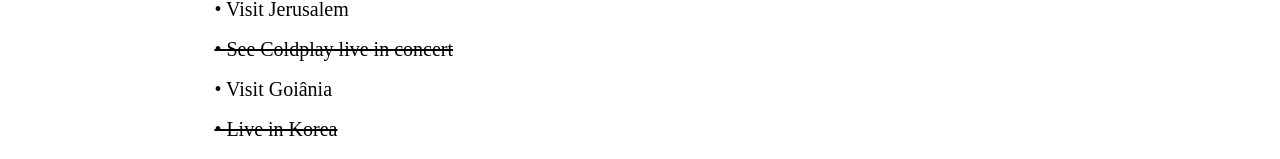
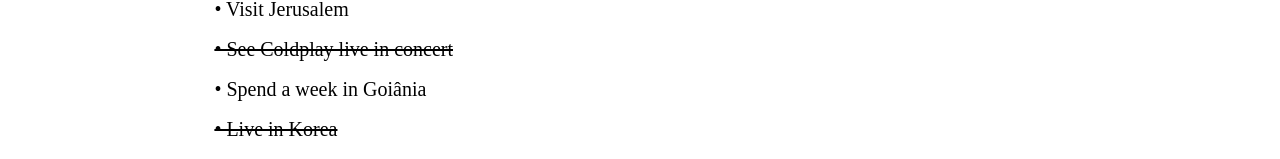
Before and after one commit to brianreworded/brian-portfolio, a Next.js app: page /bucket-list in a window 1280 px wide. Shown: the part 345-504 px from the top of the page. Built offline with nearby package versions, Linux system fonts and the light colour scheme.

Commit message:
Update bucket-list.tsx

```diff
--- a/pages/bucket-list.tsx
+++ b/pages/bucket-list.tsx
@@ -25,7 +25,7 @@
         <li className='mt-3 line-through'> &bull; See the Sequoia trees</li>
         <li className='mt-3'> &bull; Visit Jerusalem</li>
         <li className='mt-3 line-through'> &bull; See Coldplay live in concert</li>
-        <li className='mt-3'> &bull; Visit Goiânia</li>
+        <li className='mt-3'> &bull; Spend a week in Goiânia</li>
         <li className='mt-3 line-through'>&bull; Live in Korea</li>
         <li className='mt-3 line-through'>&bull; Live vegan and largely sugar-free for 10 days</li>
         <li className='mt-3 line-through'>&bull; Visit the Great Pyramid of Giza (inspired by <span className='italic'>The Alchemist</span>)</li>
```
